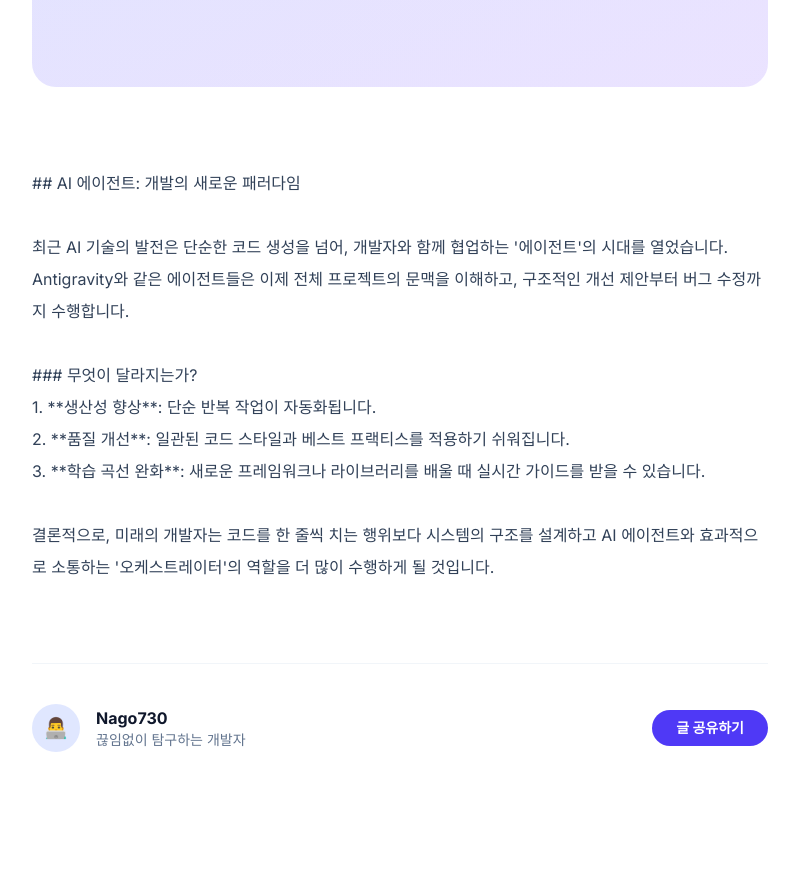
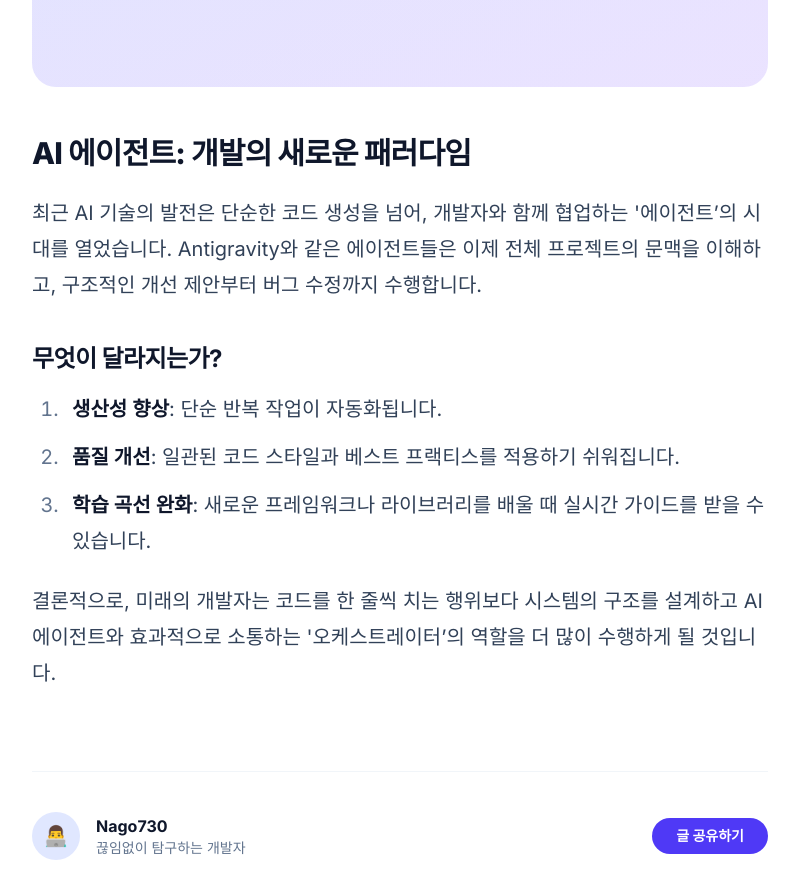
Before and after one commit to Nago730/my-blog, a Next.js app: page /articles/1 in a window 1280 px wide. Shown: the part 700-1588 px from the top of the page, without its empty margins (240-1039 px from the left). Before the commit the page ends 1532 px from the top, so only its background shows below. Built offline with nearby package versions, Linux system fonts and the light colour scheme.

Commit message:
feat: 마크다운 렌더러 적용

```diff
--- a/package.json
+++ b/package.json
@@ -9,9 +9,11 @@
     "lint": "next lint"
   },
   "dependencies": {
+    "@tailwindcss/typography": "^0.5.19",
     "cloudinary": "^2.8.0",
     "firebase": "^12.7.0",
     "firebase-admin": "^13.4.0",
+    "markdown-it": "13.0.1",
     "next": "^15.5.12",
     "next-cloudinary": "^6.17.5",
     "react": "19.1.0",
@@ -20,6 +22,7 @@
   "devDependencies": {
     "@eslint/eslintrc": "^3",
     "@tailwindcss/postcss": "^4",
+    "@types/markdown-it": "^14.1.2",
     "@types/node": "^20",
     "@types/react": "^19",
     "@types/react-dom": "^19",
--- a/src/app/articles/[id]/page.tsx
+++ b/src/app/articles/[id]/page.tsx
@@ -1,13 +1,25 @@
 import { mockPosts } from "../../../data/posts";
 import { notFound } from "next/navigation";
 import Link from "next/link";
+import MarkdownIt from "markdown-it";
 
 export default function ArticleDetail({ params }: { params: { id: string } }) {
+  const md = new MarkdownIt({
+    html: true,
+    linkify: true,
+    typographer: true,
+  });
+
   const post = mockPosts.find((p) => p.id === params.id);
 
   if (!post) {
     notFound();
   }
+
+  // 데이터의 앞뒤 공백을 제거하고, 행별 들여쓰기가 있는 경우를 대비해 처리할 수 있습니다.
+  // 나중에 Firebase에서 데이터를 가져올 때도 유용합니다.
+  const cleanContent = post.content.trim();
+  const htmlContent = md.render(cleanContent);
 
   return (
     <div className="min-h-screen bg-white text-slate-900 selection:bg-indigo-100">
@@ -44,15 +56,10 @@ export default function ArticleDetail({ params }: { params: { id: string } }) {
           </div>
 
           {/* Content */}
-          <div className="prose prose-slate lg:prose-xl prose-indigo max-w-none">
-            {/*
-                실제 마크다운 렌더러를 사용하는 것이 좋지만,
-                현재는 간단히 줄바꿈을 처리하여 출력합니다.
-            */}
-            <div className="whitespace-pre-line text-slate-700 leading-8">
-              {post.content}
-            </div>
-          </div>
+          <div
+            className="prose prose-slate lg:prose-xl prose-indigo max-w-none"
+            dangerouslySetInnerHTML={{ __html: htmlContent }}
+          />
 
           {/* Footer of the article */}
           <div className="mt-20 pt-10 border-t border-slate-100">
--- a/src/app/globals.css
+++ b/src/app/globals.css
@@ -1,11 +1,60 @@
 @import "tailwindcss";
+@plugin "@tailwindcss/typography";
 
 @layer base {
   html {
     scroll-behavior: smooth;
   }
 
-  * {
-    @apply transition-colors duration-200;
+  body {
+    @apply antialiased bg-white text-slate-900;
   }
 }
+
+/* Custom Prose Enhancements */
+@layer utilities {
+  .prose {
+    --tw-prose-body: var(--color-slate-700);
+    --tw-prose-headings: var(--color-slate-900);
+    --tw-prose-links: var(--color-indigo-600);
+    --tw-prose-bold: var(--color-slate-900);
+    --tw-prose-code: var(--color-indigo-600);
+    --tw-prose-quotes: var(--color-slate-500);
+  }
+
+  /* Inline code styling */
+  .prose :not(pre)>code {
+    @apply px-1.5 py-0.5 rounded-md bg-indigo-50 text-indigo-700 font-semibold text-[0.9em];
+
+    &::before {
+      content: "" !important;
+    }
+
+    &::after {
+      content: "" !important;
+    }
+  }
+
+  /* Code block styling */
+  .prose pre {
+    @apply rounded-2xl bg-slate-900 shadow-2xl p-6 border border-slate-800 my-8;
+  }
+
+  .prose pre code {
+    @apply text-sm text-slate-200 bg-transparent p-0;
+  }
+
+  /* Heading customizations */
+  .prose h2 {
+    @apply text-2xl md:text-3xl font-extrabold mt-12 mb-6 tracking-tight text-slate-900;
+  }
+
+  .prose h3 {
+    @apply text-xl md:text-2xl font-bold mt-10 mb-4 tracking-tight text-slate-900;
+  }
+
+  /* Blockquote styling */
+  .prose blockquote {
+    @apply border-l-4 border-indigo-500 bg-indigo-50/50 py-4 px-6 rounded-r-xl italic;
+  }
+}
--- a/src/app/projects/[id]/page.tsx
+++ b/src/app/projects/[id]/page.tsx
@@ -1,13 +1,17 @@
 import { mockProjects } from "../../../data/projects";
 import { notFound } from "next/navigation";
 import Link from "next/link";
+import MarkdownIt from "markdown-it";
 
 export default function ProjectDetail({ params }: { params: { id: string } }) {
+  const md = new MarkdownIt();
   const project = mockProjects.find((p) => p.id === params.id);
 
   if (!project) {
     notFound();
   }
+
+  const htmlContent = md.render(project.detailContent);
 
   return (
     <div className="min-h-screen bg-slate-50 text-slate-900 selection:bg-indigo-100">
@@ -49,9 +53,10 @@ export default function ProjectDetail({ params }: { params: { id: string } }) {
           <div className="grid grid-cols-1 lg:grid-cols-3 gap-12">
             {/* Main Content */}
             <div className="lg:col-span-2 space-y-8">
-              <section className="bg-white p-8 md:p-10 rounded-[2rem] border border-slate-200 shadow-sm leading-relaxed whitespace-pre-line text-slate-700">
-                {project.detailContent}
-              </section>
+              <section
+                className="bg-white p-8 md:p-10 rounded-[2rem] border border-slate-200 shadow-sm prose prose-slate max-w-none"
+                dangerouslySetInnerHTML={{ __html: htmlContent }}
+              />
             </div>
 
             {/* Sidebar info */}
--- a/tsconfig.json
+++ b/tsconfig.json
@@ -21,7 +21,8 @@
       {
         "name": "next"
       }
-    ]
+    ],
+    "allowSyntheticDefaultImports": true,
   },
   "include": [
     "next-env.d.ts",
```
Also changed, not shown: src/data/posts.ts (+10 -20 lines), 1 other file (tests, documents, lock files or other folders).
